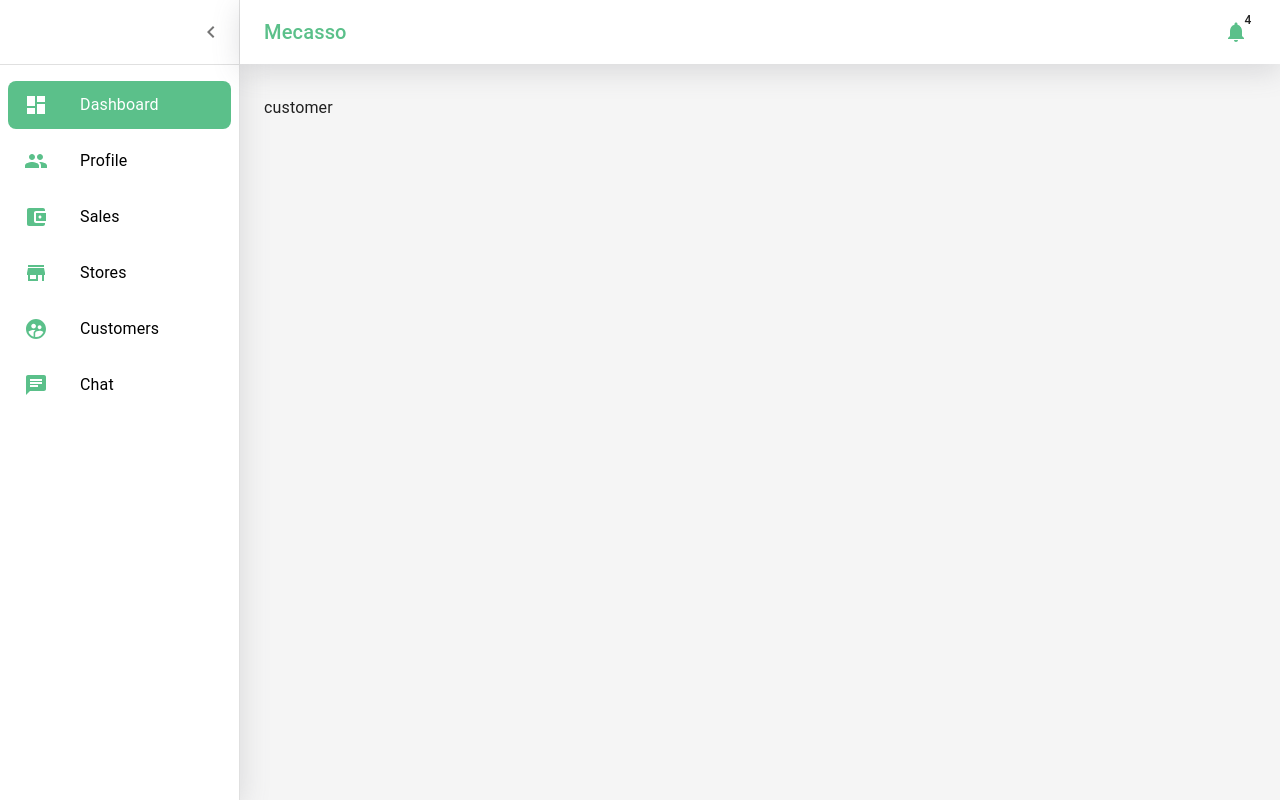
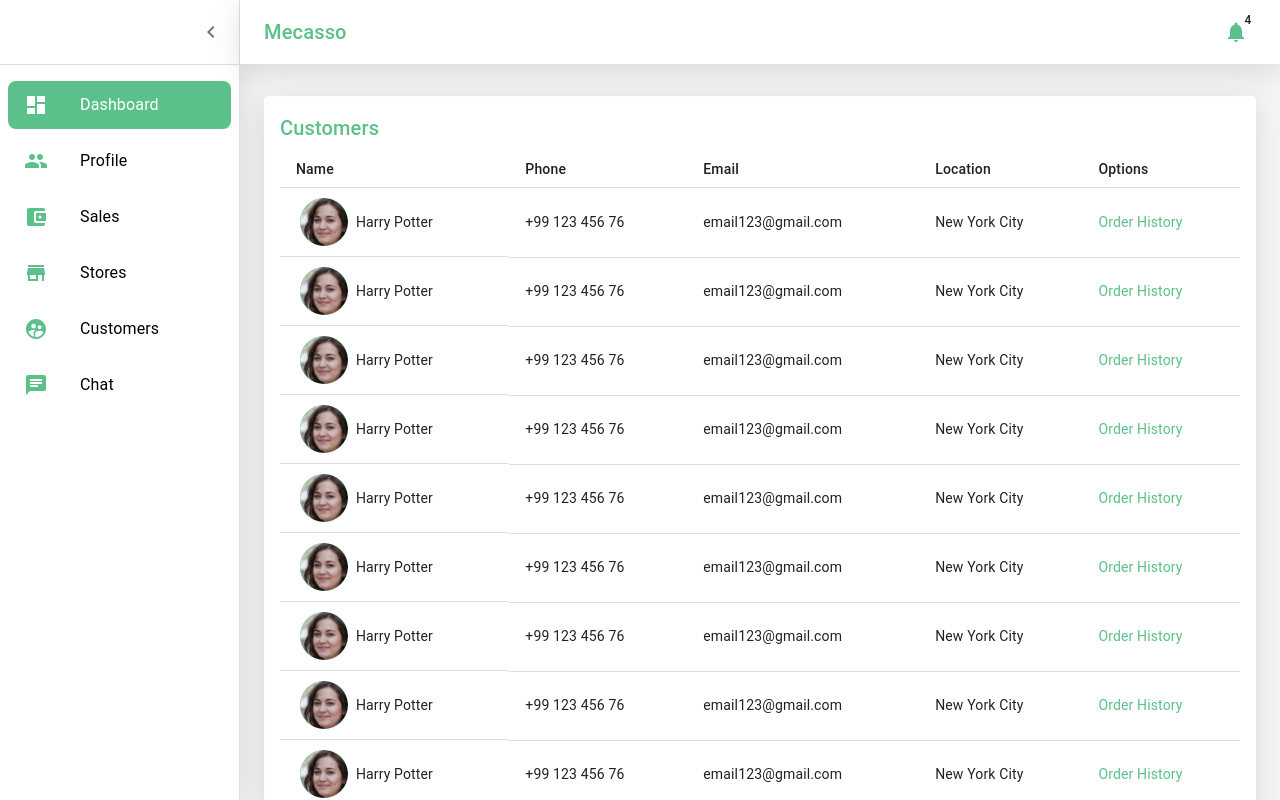
Before and after one commit to amaaz-arshad/Mecasso, a React (Create React App) app: page /customers in a window 1280 px wide. Built offline with nearby package versions, Linux system fonts and the light colour scheme.

Commit message:
customer page

```diff
--- a/src/screens/seller/customers/Customers.js
+++ b/src/screens/seller/customers/Customers.js
@@ -1,11 +1,187 @@
 import React from "react"
 import Container from "@mui/material/Container"
 import Paper from "@mui/material/Paper"
+import Table from "@mui/material/Table"
+import TableBody from "@mui/material/TableBody"
+import TableCell from "@mui/material/TableCell"
+import TableHead from "@mui/material/TableHead"
+import TableRow from "@mui/material/TableRow"
+import Title from "../layout/Title"
+import { Link } from "react-router-dom"
+import { Typography } from "@mui/material"
+import { smallImageStyle } from "../../../styles/SellerStyles"
+
+function createData(id, name, phone, email, location, url) {
+  return { id, name, phone, email, location, url }
+}
+
+const rows = [
+  createData(
+    0,
+    "Harry Potter",
+    "+99 123 456 76",
+    "email123@gmail.com",
+    "New York City",
+    "url"
+  ),
+  createData(
+    1,
+    "Harry Potter",
+    "+99 123 456 76",
+    "email123@gmail.com",
+    "New York City",
+    "url"
+  ),
+  createData(
+    2,
+    "Harry Potter",
+    "+99 123 456 76",
+    "email123@gmail.com",
+    "New York City",
+    "url"
+  ),
+  createData(
+    3,
+    "Harry Potter",
+    "+99 123 456 76",
+    "email123@gmail.com",
+    "New York City",
+    "url"
+  ),
+  createData(
+    4,
+    "Harry Potter",
+    "+99 123 456 76",
+    "email123@gmail.com",
+    "New York City",
+    "url"
+  ),
+  createData(
+    5,
+    "Harry Potter",
+    "+99 123 456 76",
+    "email123@gmail.com",
+    "New York City",
+    "url"
+  ),
+  createData(
+    6,
+    "Harry Potter",
+    "+99 123 456 76",
+    "email123@gmail.com",
+    "New York City",
+    "url"
+  ),
+  createData(
+    7,
+    "Harry Potter",
+    "+99 123 456 76",
+    "email123@gmail.com",
+    "New York City",
+    "url"
+  ),
+  createData(
+    8,
+    "Harry Potter",
+    "+99 123 456 76",
+    "email123@gmail.com",
+    "New York City",
+    "url"
+  ),
+  createData(
+    9,
+    "Harry Potter",
+    "+99 123 456 76",
+    "email123@gmail.com",
+    "New York City",
+    "url"
+  ),
+  createData(
+    10,
+    "Harry Potter",
+    "+99 123 456 76",
+    "email123@gmail.com",
+    "New York City",
+    "url"
+  ), createData(
+    11,
+    "Harry Potter",
+    "+99 123 456 76",
+    "email123@gmail.com",
+    "New York City",
+    "url"
+  ), createData(
+    12,
+    "Harry Potter",
+    "+99 123 456 76",
+    "email123@gmail.com",
+    "New York City",
+    "url"
+  ), createData(
+    13,
+    "Harry Potter",
+    "+99 123 456 76",
+    "email123@gmail.com",
+    "New York City",
+    "url"
+  ), createData(
+    14,
+    "Harry Potter",
+    "+99 123 456 76",
+    "email123@gmail.com",
+    "New York City",
+    "url"
+  ), createData(
+    15,
+    "Harry Potter",
+    "+99 123 456 76",
+    "email123@gmail.com",
+    "New York City",
+    "url"
+  ),
+]
 
 const Customers = () => {
   return (
     <Container maxWidth="lg" sx={{ mt: 4, mb: 4 }}>
-      customer
+      <Paper sx={{ padding: "1rem" }}>
+        <Title>Customers</Title>
+        <Table size="small">
+          <TableHead>
+            <TableRow>
+              <TableCell>Name</TableCell>
+              <TableCell>Phone</TableCell>
+              <TableCell>Email</TableCell>
+              <TableCell>Location</TableCell>
+              <TableCell>Options</TableCell>
+            </TableRow>
+          </TableHead>
+          <TableBody>
+            {rows.map(({ id, name, phone, email, location, url }) => (
+              <TableRow key={id} sx={{ paddingY: "0.5rem" }}>
+                <TableCell sx={{ display: "flex", alignItems: "center" }}>
+                  <img src="/u1.png" style={smallImageStyle} alt="" />
+                  <Typography
+                    sx={{ fontSize: "inherit", marginLeft: "0.25rem" }}
+                  >
+                    {name}
+                  </Typography>
+                </TableCell>
+                <TableCell>{phone}</TableCell>
+                <TableCell>{email}</TableCell>
+                <TableCell>{location}</TableCell>
+                <TableCell>
+                  <Link to="#">
+                    <Typography color="primary" sx={{ fontSize: "inherit" }}>
+                      Order History
+                    </Typography>
+                  </Link>
+                </TableCell>
+              </TableRow>
+            ))}
+          </TableBody>
+        </Table>
+      </Paper>
     </Container>
   )
 }
--- a/src/screens/seller/profile/Profile.js
+++ b/src/screens/seller/profile/Profile.js
@@ -1,10 +1,11 @@
 import React from "react"
 import Container from "@mui/material/Container"
+import Paper from "@mui/material/Paper"
 
 const Profile = () => {
   return (
     <Container maxWidth="lg" sx={{ mt: 4, mb: 4 }}>
-      profile
+
     </Container>
   )
 }
```
